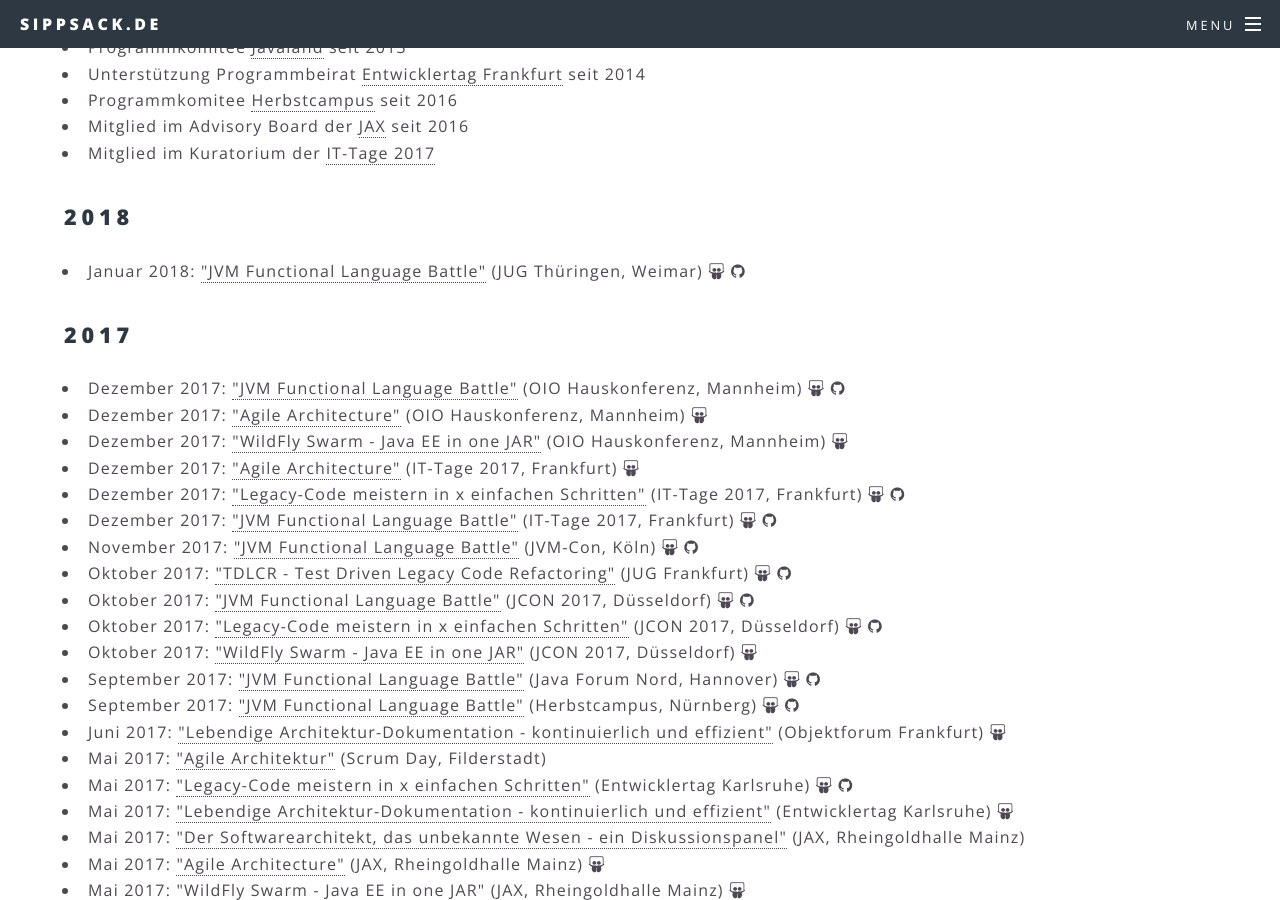
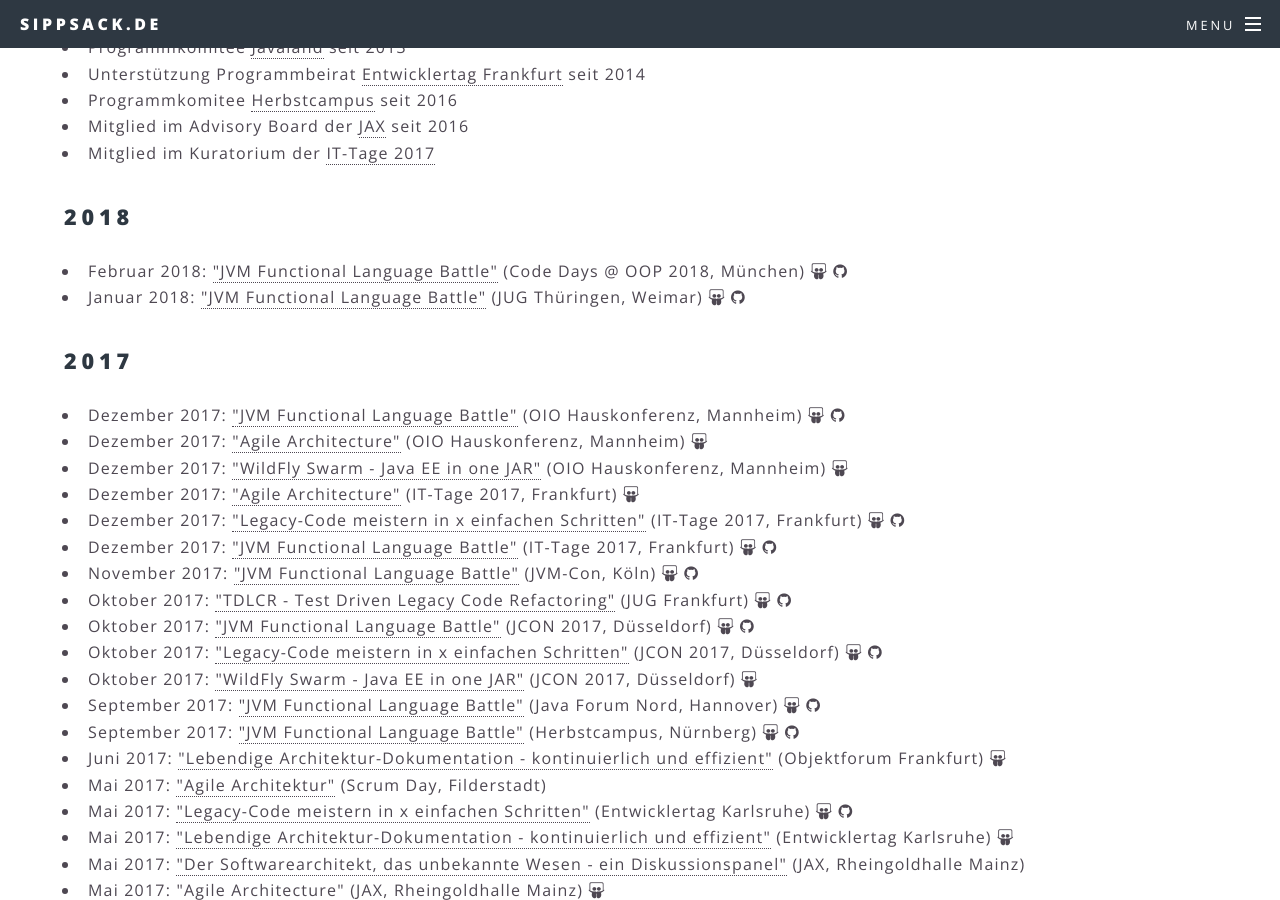
Before and after one commit to sippsack/sippsack.github.io, a Jekyll site: the page built from talks.md, in a window 1280 px wide and 900 px high, scrolled down 493 px. Built offline with Jekyll 4.4.1, drawn with Linux system fonts in a browser that asks for light colours.

Commit message:
added oop talk

```diff
--- a/_data/talks.yaml
+++ b/_data/talks.yaml
@@ -1,10 +1,17 @@
 2018:
+  - Februar:
+    - conference: Code Days @ OOP 2018
+      title: JVM Functional Language Battle
+      location: München
+      link: http://www.code-days.de/programm/programm-details/100/jvm-functional-language-battle/
+      slides: /files/talks/Falk-Sippach-JVM-Functional-Language-Battle.pdf
+      sourcecode: https://github.com/sippsack/jvm-functional-language-battle
   - Januar:
     - conference: JUG Thüringen
       title: JVM Functional Language Battle
       location: Weimar
       link: https://www.meetup.com/jugthde/events/239506359/
-      slides: https://www.oio.de/m/konf/vortraege/JavaForumNord_JVM-Functional-Language-Battle_Falk%20Sippach.pdf
+      slides: /files/talks/Falk-Sippach-JVM-Functional-Language-Battle.pdf
       sourcecode: https://github.com/sippsack/jvm-functional-language-battle
 2017:
   - Dezember:
@@ -12,7 +19,7 @@
       title: JVM Functional Language Battle
       location: Mannheim
       link: https://www.oio.de/news/java-xml-hauskonferenz-oio-mannheim-2017.htm
-      slides: https://www.oio.de/m/konf/vortraege/JavaForumNord_JVM-Functional-Language-Battle_Falk%20Sippach.pdf
+      slides: /files/talks/Falk-Sippach-JVM-Functional-Language-Battle.pdf
       sourcecode: https://github.com/sippsack/jvm-functional-language-battle
     - conference: OIO Hauskonferenz
       title: Agile Architecture
```
Also changed, not shown: 1 other file.
